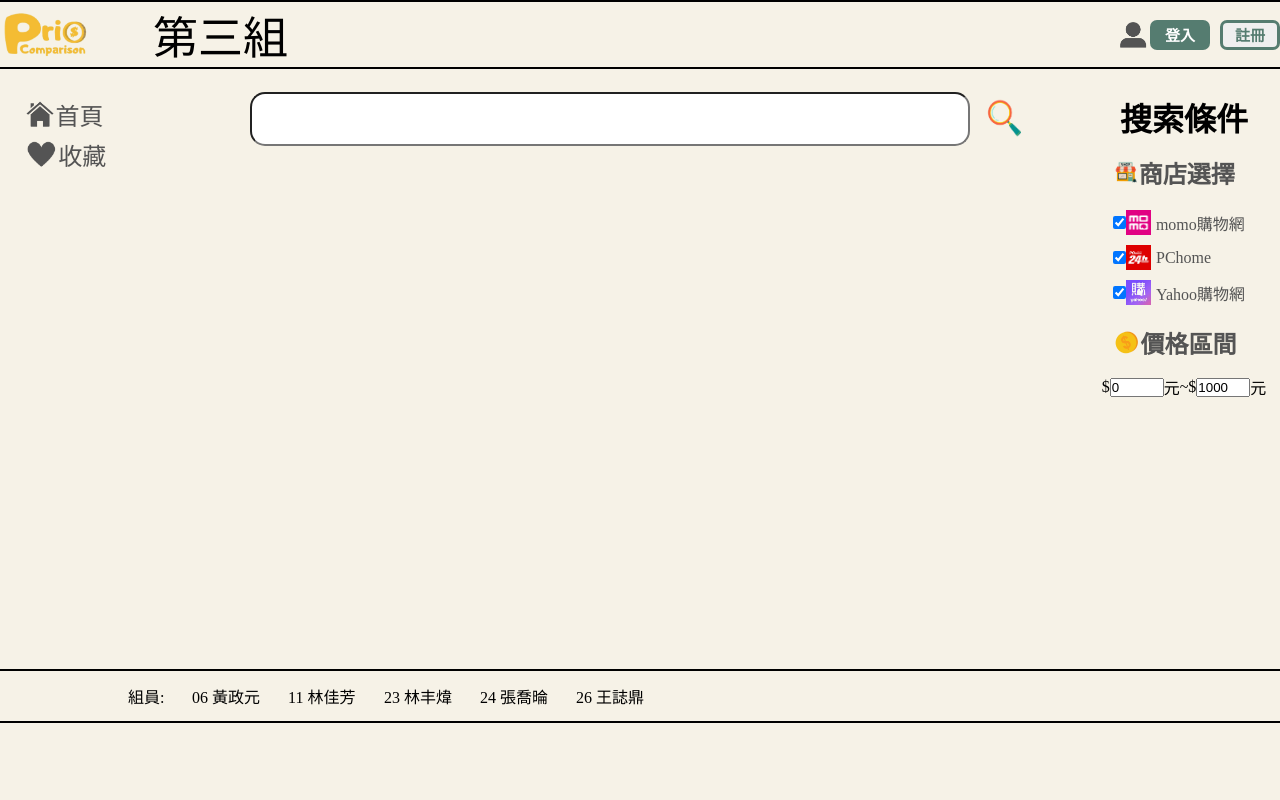
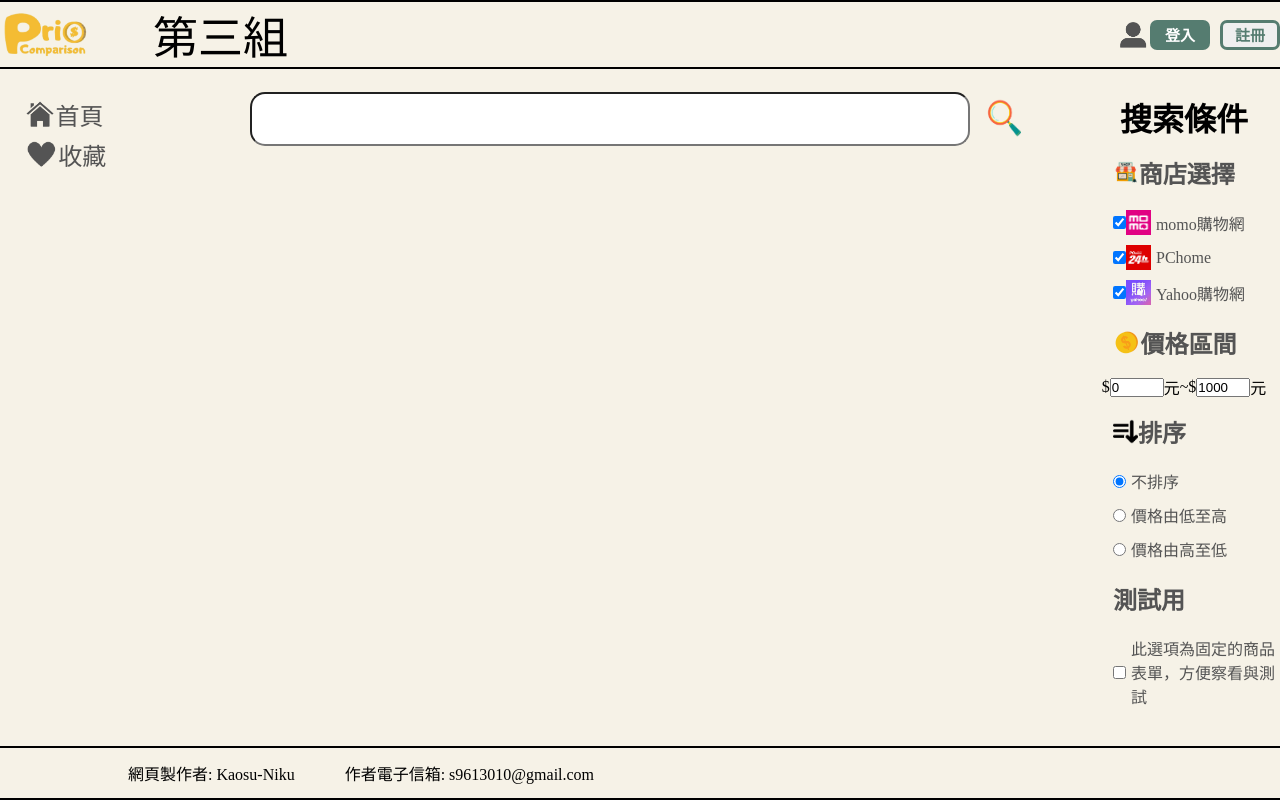
Before and after one commit to Kaosu-Niku/ProductCrawler_Client, a React (Create React App) app: page / in a window 1280 px wide. Built offline with nearby package versions, Linux system fonts and the light colour scheme.

Commit message:
排序功能完成

```diff
--- a/src/App.css
+++ b/src/App.css
@@ -26,11 +26,9 @@ body{
 }
 #sidebar{
     width: 15%;
-    height: 600px;
 }
 #section{
     width: 15%;
-    height: 600px;
 }
 #content{
     width: 70%;
@@ -45,6 +43,8 @@ body{
 
 }
 #footer{
+    position: fixed;
+    bottom: 0;
     width: 100%;
     border-style: solid;
     border-color: black;
--- a/src/component/Component.css
+++ b/src/component/Component.css
@@ -112,6 +112,9 @@
 .section_item_img_money{
     height: 25px;
 }
+.section_item_img_sort{
+    height: 25px;
+}
 .section_price_item{
     flex-wrap: wrap;
     justify-content: center;
@@ -210,9 +213,6 @@
     width: 10%;
     height: 50px;
 }
-.footer_item_team{
-    width: 5%;
+.footer_item{
+    padding-right: 50px;
 }
-.footer_item_member{
-    width: 7.5%;
-}
--- a/src/component/Footer.js
+++ b/src/component/Footer.js
@@ -3,12 +3,8 @@ function Footer() {
         <div id="footer">
             <div className="footer_root flex">
                 <div className="footer_item_div"></div>
-                <p className="footer_item_team">組員:</p>
-                <p className="footer_item_member">06 黃政元</p>
-                <p className="footer_item_member">11 林佳芳</p>
-                <p className="footer_item_member">23 林丰煒</p>
-                <p className="footer_item_member">24 張喬㫻</p>
-                <p className="footer_item_member">26 王誌鼎</p>
+                <p className="footer_item">網頁製作者: Kaosu-Niku</p>
+                <p className="footer_item">作者電子信箱: s9613010@gmail.com</p>
             </div>
         </div>
     );
--- a/src/component/Main.js
+++ b/src/component/Main.js
@@ -28,6 +28,8 @@ function Main() {
     const [checkYahoo, setCheckYahoo] = useState(true)
     const [lowPrice, setLowPrice] = useState(0)
     const [highPrice, setHighPrice] = useState(1000)
+    const [sort, setSort] = useState(0) // 類型為int 0:不排序 1:價格低到高 2:價格高到低
+    const [test, setTest] = useState(false) //! 測試用
     let setting = {
         checkMomo: checkMomo,
         setCheckMomo: setCheckMomo,
@@ -39,6 +41,10 @@ function Main() {
         setLowPrice: setLowPrice,
         highPrice: highPrice,
         setHighPrice: setHighPrice,
+        sort: sort,
+        setSort: setSort,
+        test: test, //! 測試用
+        setTest: setTest //! 測試用
     }
     //todo 頁面主體對照JSX元件
     let content = [
@@ -48,10 +54,10 @@ function Main() {
     //todo 與伺服器請求商品資訊(json格式)(參數填入欲搜索的商品名稱)
     // 該方法需傳遞給Search元件，Search元件改變值，實現搜尋功能
     function requestProductData(searchKeyword) {
-        //商品資訊範例
-        let data = { "Product": [] }
-        // 請求商品資訊
-        let requestList = []
+
+        let data = { "Product": [] } //商品資訊範例
+
+        let requestList = [] // 商品請求列表
         if (checkMomo === true) {
             let momoRequest = fetch('/search/momo/keyword=' + searchKeyword).then((d) => d.json()).then((d) => {
                 d["Product"].forEach((dd) => {
@@ -76,14 +82,45 @@ function Main() {
             })
             requestList.push(yahooRequest)
         }
+        if(test === true) { //! 測試用
+            data = {
+                "Product":[
+                    {
+                        "ProductShop": 'test',
+                        "ProductName": 'product01',
+                        "ProductPrice": 1000,
+                        "ProductLink": 'http://.com/product01',
+                        "ProductImage": 'https://upload.wikimedia.org/wikipedia/commons/thumb/6/62/Solid_red.svg/512px-Solid_red.svg.png?20150316143248'
+                    },
+                    {
+                        "ProductShop": 'test',
+                        "ProductName": 'product02',
+                        "ProductPrice": 800,
+                        "ProductLink": 'http://.com/product02',
+                        "ProductImage": 'https://cdn11.bigcommerce.com/s-3uewkq06zr/images/stencil/1280x1280/products/146/385/lemon_yellow__63669.1494606073.png?c=2'
+                    },
+                    {
+                        "ProductShop": 'test',
+                        "ProductName": 'product03',
+                        "ProductPrice": 900,
+                        "ProductLink": 'http://.com/product02',
+                        "ProductImage": 'https://www.travelandleisure.com/thmb/KTIha5CLifSoUD3gx0YP51xc3rY=/1500x0/filters:no_upscale():max_bytes(150000):strip_icc()/blue0517-4dfc85cb0200460ab717b101ac07888f.jpg'
+                    }
+                ]
+            }
+            let newData = filterProductData(data)
+            setProductData(newData)
+        }
+        // 在發送所有的request後，等待所有的response都回傳後才執行過濾商品資料的動作
         Promise.all(requestList).then((a) => {
             let newData = filterProductData(data)
             setProductData(newData)
         })
     }
-    //todo 根據搜尋設定排除特定商品資料
+    //todo 根據搜尋設定過濾商品資料
     function filterProductData(product) {
         let newData = { "Product": [] }
+        // 重新列出符合價格範圍的商品
         product["Product"].forEach(x => {
             let need = true
             if (x.ProductPrice < lowPrice || x.ProductPrice > highPrice)
@@ -98,6 +135,32 @@ function Main() {
                 })
             }
         })
+        // 重新排列商品順序
+        switch(sort){
+            case 1:
+                function compireA(a,b){
+                    if(a.ProductPrice < b.ProductPrice)
+                        return -1
+                    if(a.ProductPrice > b.ProductPrice)
+                        return 1
+                    return 0
+                }
+                newData["Product"].sort(compireA);
+                break;
+            case 2:
+                function compireB(a,b){
+                    if(a.ProductPrice > b.ProductPrice)
+                        return -1
+                    if(a.ProductPrice < b.ProductPrice)
+                        return 1
+                    return 0
+                }
+                newData["Product"].sort(compireB);
+                break;
+            default:
+                break;
+        }
+
         return newData
     }
     return (
--- a/src/component/Section.js
+++ b/src/component/Section.js
@@ -1,6 +1,7 @@
 import { useState } from "react";
 
 function Section({setting}) {
+
     return (
     <div id="section">
         <div className="section_root">
@@ -23,14 +24,12 @@ function Section({setting}) {
             <div className="section_shop_item flex">
                 <input className="section_shop_item_input" checked={setting.checkYahoo} type="checkbox" onChange={(event) => { setting.setCheckYahoo(event.target.checked); }}></input>
                 <img className="section_shop_item_img" src="/asset/yahoo.jpg" alt="icon"/>
-
                 <p className="section_shop_item_text">Yahoo購物網</p>
             </div>
             <div className="section_shop_item flex">
                 <img className="section_item_img_money" src="/asset/money.png" alt="money"/>
                 <h2 className="section_item_h2">價格區間</h2>
             </div>
-
             <div className="section_price_item flex">
                 <p> $ </p>
                 <input className="section_price_item_input" type="number" value={setting.lowPrice} onChange={(event) => { setting.setLowPrice(Number(event.target.value)); }}></input>
@@ -40,6 +39,29 @@ function Section({setting}) {
                 <input className="section_price_item_input" type="number" value={setting.highPrice} onChange={(event) => { setting.setHighPrice(Number(event.target.value));  }}></input>
                 <p> 元 </p>
             </div>
+            <div className="section_shop_item flex">
+                <img className="section_item_img_sort" src="/asset/sort.png" alt="sort"/>
+                <h2 className="section_item_h2">排序</h2>
+            </div>
+            <div className="section_shop_item flex">
+                <input className="section_shop_item_input" checked={setting.sort === 0} type="radio" name="sort" onChange={(event) => { setting.setSort(0) }}></input>
+                <p className="section_shop_item_text">不排序</p>
+            </div>
+            <div className="section_shop_item flex">
+                <input className="section_shop_item_input" checked={setting.sort === 1} type="radio" name="sort" onChange={(event) => { setting.setSort(1) }}></input>
+                <p className="section_shop_item_text">價格由低至高</p>
+            </div>
+            <div className="section_shop_item flex">
+                <input className="section_shop_item_input" checked={setting.sort === 2} type="radio" name="sort" onChange={(event) => { setting.setSort(2) }}></input>
+                <p className="section_shop_item_text">價格由高至低</p>
+            </div>
+            <div className="section_shop_item flex">
+                <h2 className="section_item_h2">測試用</h2>
+            </div>
+            <div className="section_shop_item flex">
+                <input className="section_shop_item_input" checked={setting.test} type="checkbox" onChange={(event) => { setting.setTest(event.target.checked); }}></input>
+                <p className="section_shop_item_text">此選項為固定的商品表單，方便察看與測試</p>
+            </div>
             <div className="section_item_div"></div>
         </div>
     </div>
```
Also changed, not shown: public/asset/sort.png (added).
